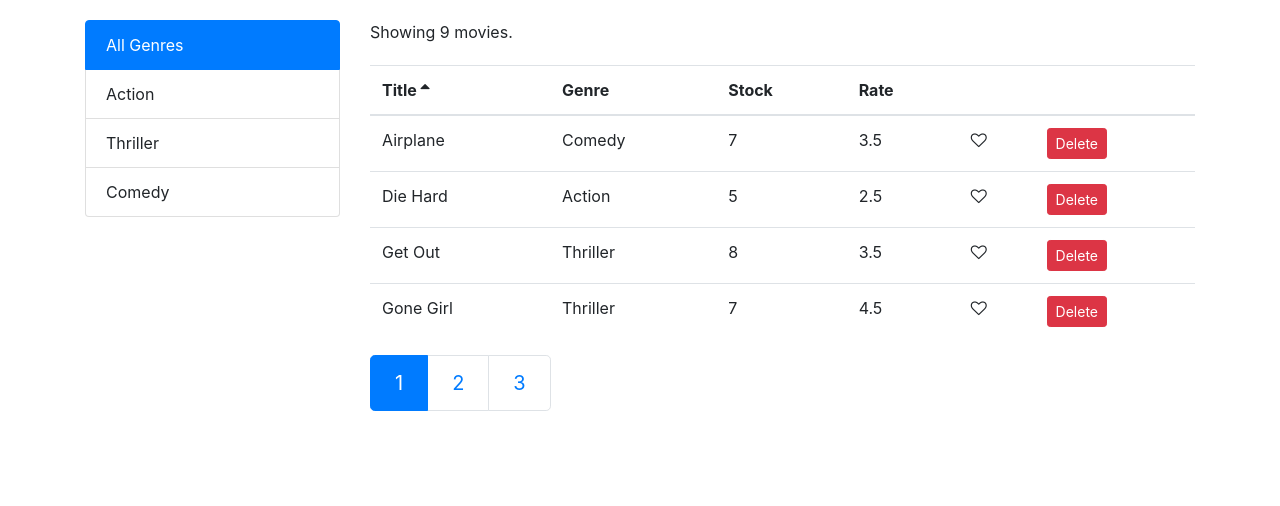
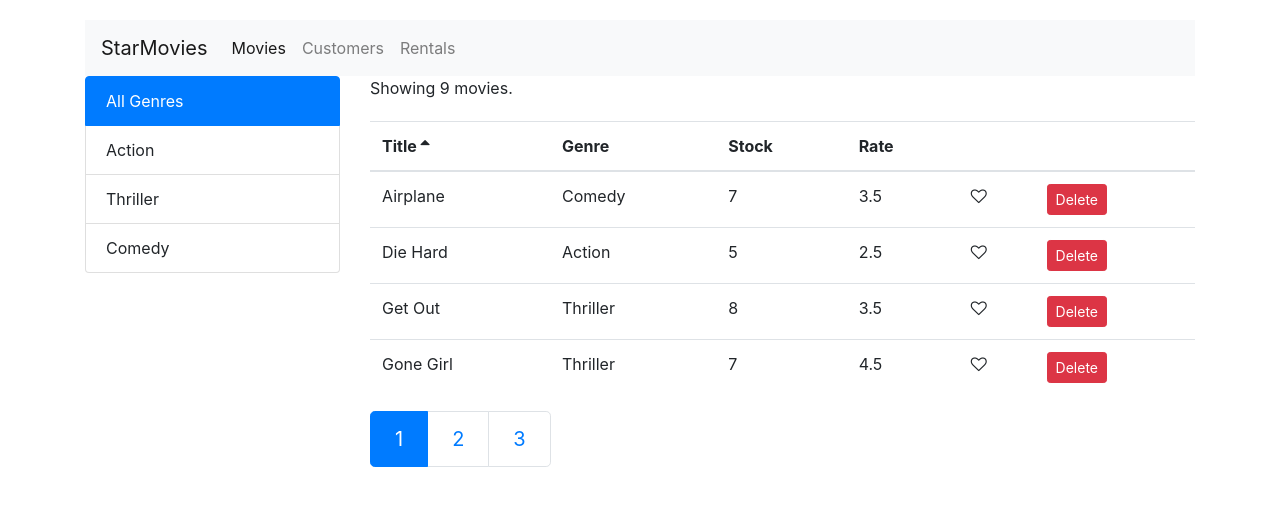
Before and after one commit to nikhilkadu/movie-library, a React (Create React App) app: page /movies in a window 1280 px wide. Shown: the top 506 px of the page. Built offline with nearby package versions, Linux system fonts and the light colour scheme.

Commit message:
Add navigation bar. Add routes for different pages.

```diff
--- a/package.json
+++ b/package.json
@@ -12,6 +12,7 @@
     "prop-types": "^15.7.2",
     "react": "^16.12.0",
     "react-dom": "^16.12.0",
+    "react-router-dom": "^5.1.2",
     "react-scripts": "3.3.0"
   },
   "scripts": {
--- a/src/App.js
+++ b/src/App.js
@@ -1,11 +1,27 @@
 import React from "react";
+import { Route, Redirect, Switch } from "react-router-dom";
 import "./App.css";
 import Movies from "./components/movies";
+import Navbar from "./components/navbar";
+import Rentals from "./components/rentals";
+import Customers from "./components/customers";
+import NotFound from "./components/not-found";
 
 function App() {
   return (
     <main className="container">
-      <Movies moviesPerPage={4} />
+      <Navbar />
+      <Switch>
+        <Route
+          path="/movies"
+          render={props => <Movies moviesPerPage={4} {...props} />}
+        />
+        <Route path="/customers" component={Customers} />
+        <Route path="/rentals" component={Rentals} />
+        <Route path="/not-found" component={NotFound} />
+        <Redirect to="/movies" exact from="/" />
+        <Redirect to="/not-found" />
+      </Switch>
     </main>
   );
 }
--- /dev/null
+++ b/src/components/customers.jsx
@@ -0,0 +1,7 @@
+import React from "react";
+
+const Customers = () => {
+  return <div>Customers</div>;
+};
+
+export default Customers;
--- /dev/null
+++ b/src/components/navbar.jsx
@@ -0,0 +1,26 @@
+import React from "react";
+import { NavLink } from "react-router-dom";
+
+const Navbar = () => {
+  return (
+    <nav className="navbar navbar-expand-lg navbar-light bg-light">
+      <span className="navbar-brand">StarMovies</span>
+
+      <div className="collapse navbar-collapse" id="navbarNavAltMarkup">
+        <div className="navbar-nav">
+          <NavLink className="nav-link nav-item" to="/movies">
+            Movies
+          </NavLink>
+          <NavLink className="nav-link nav-item" to="/customers">
+            Customers
+          </NavLink>
+          <NavLink className="nav-link nav-item" to="/rentals">
+            Rentals
+          </NavLink>
+        </div>
+      </div>
+    </nav>
+  );
+};
+
+export default Navbar;
--- /dev/null
+++ b/src/components/not-found.jsx
@@ -0,0 +1,6 @@
+import React from "react";
+const NotFound = () => {
+  return <div>Not Found</div>;
+};
+
+export default NotFound;
--- /dev/null
+++ b/src/components/rentals.jsx
@@ -0,0 +1,7 @@
+import React from "react";
+
+const Rentals = () => {
+  return <div>Rentals</div>;
+};
+
+export default Rentals;
--- a/src/index.js
+++ b/src/index.js
@@ -5,8 +5,14 @@
 import * as serviceWorker from "./serviceWorker";
 import "bootstrap/dist/css/bootstrap.css";
 import "font-awesome/css/font-awesome.css";
+import { BrowserRouter } from "react-router-dom";
 
-ReactDOM.render(<App />, document.getElementById("root"));
+ReactDOM.render(
+  <BrowserRouter>
+    <App />
+  </BrowserRouter>,
+  document.getElementById("root")
+);
 
 // If you want your app to work offline and load faster, you can change
 // unregister() to register() below. Note this comes with some pitfalls.
```
Also changed, not shown: src/components/movie.jsx (added, +7 -0 lines), 1 other file (tests, documents, lock files or other folders).
